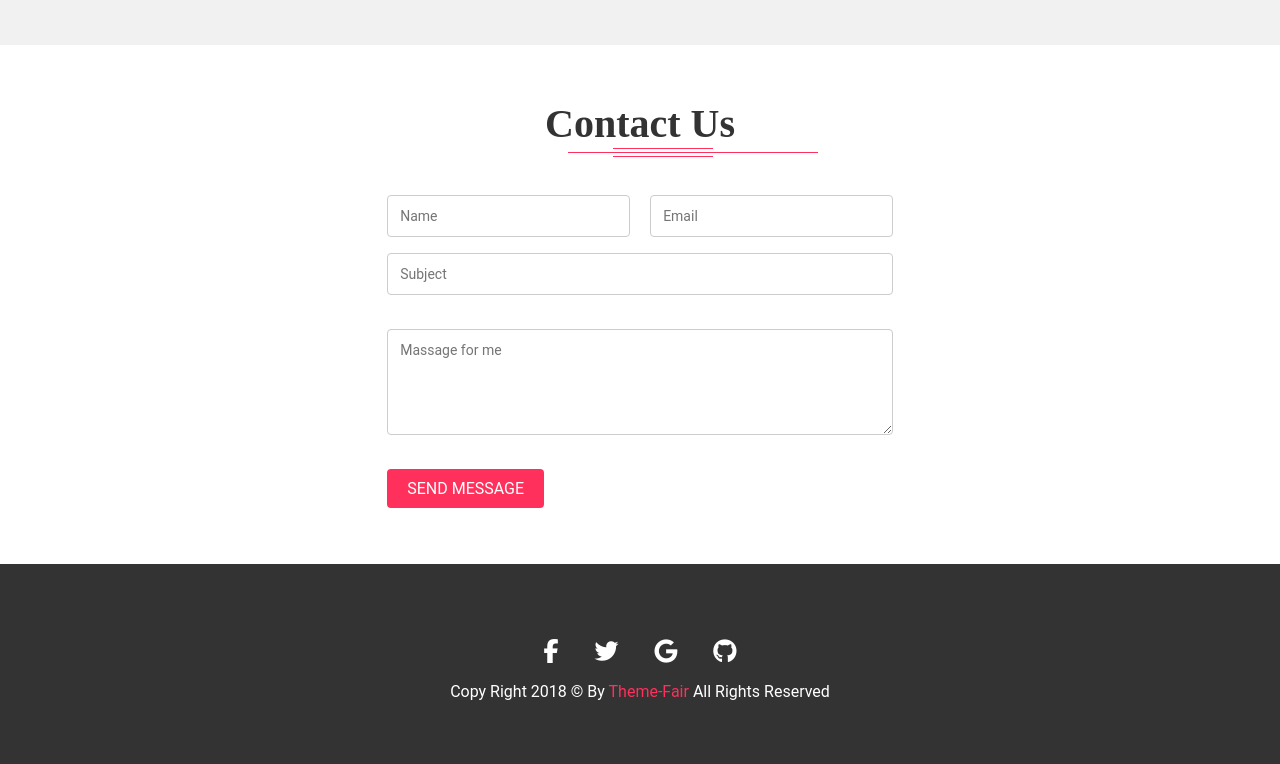
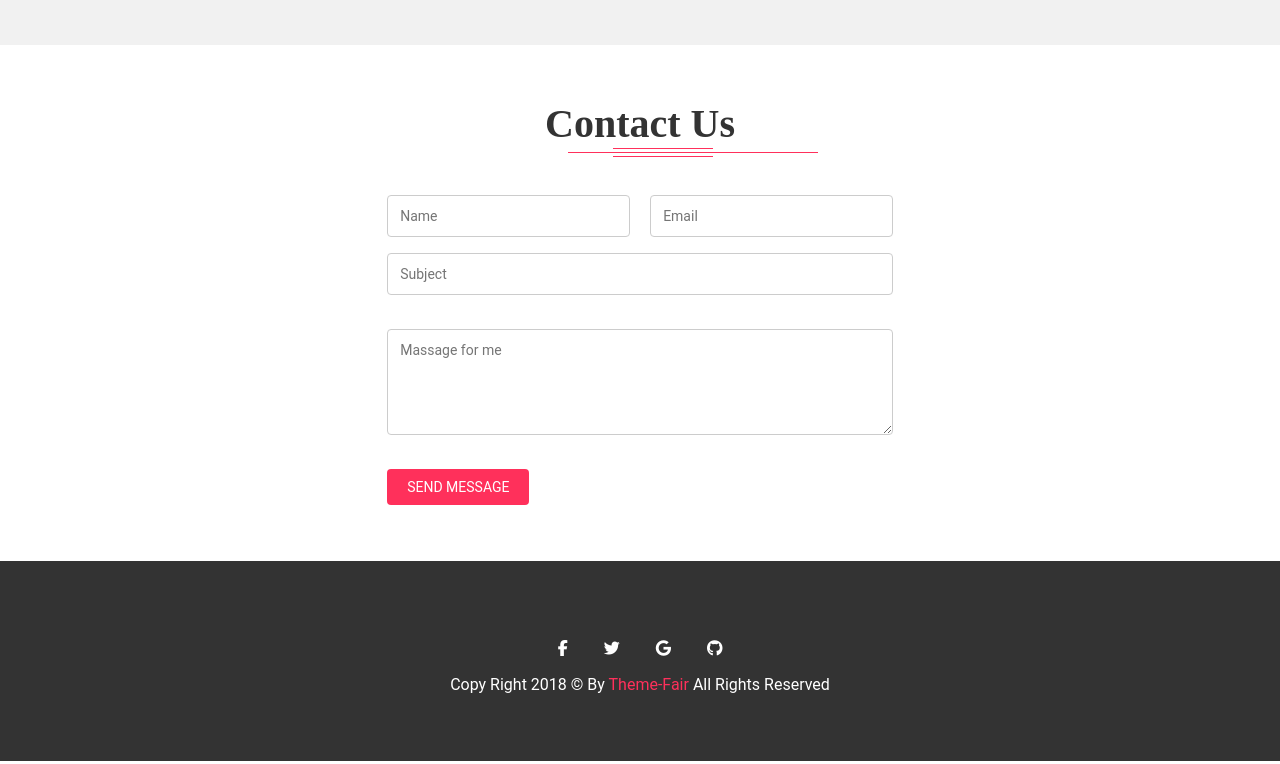
Before and after one commit to Nesma-Ramadan/Fokir-web-designed-with-html-css, a plain HTML site: page index.html in a window 1280 px wide. Shown: the part 5314-6078 px from the top of the page. Drawn offline with Linux system fonts and the light colour scheme.

Commit message:
first coment

```diff
--- a/css/style.css
+++ b/css/style.css
@@ -651,6 +651,7 @@ p {
     line-height: 32px;
     color: #333;
     padding: 8px 0;
+    transition: 1s;
 }
 
 .s6_info a:hover h2 {
@@ -731,7 +732,7 @@ textarea {
     width: fit-content;
     background-color: #ff305b;
     color: #fff;
-    font-size: 16px;
+    font-size: 14px;
     text-transform: uppercase;
     padding: 10px 20px;
     border: none;
@@ -751,7 +752,7 @@ textarea {
 
 .footer_icon i {
     color: #fff;
-    font-size: 24px;
+    font-size: 16px;
     margin: 16px;
     transition: 1s;
 }
--- a/index.html
+++ b/index.html
@@ -331,10 +331,10 @@
         <div class="footer section">
             <div class="contener">
                 <div class="footer_icon">
-                    <i class="fa-brands fa-facebook-f"></i>
-                    <i class="fa-brands fa-twitter"></i>
-                    <i class="fa-brands fa-google"></i>
-                    <i class="fa-brands fa-github"></i>
+                    <a href=""> <i class="fa-brands fa-facebook-f"></i></a>
+                    <a href=""><i class="fa-brands fa-twitter"></i></a>
+                    <a href=""><i class="fa-brands fa-google"></i></a>
+                    <a href=""><i class="fa-brands fa-github"></i></a>
                 </div>
                 <h3>copy right 2018 &COPY; by <a href="">theme-fair</a> all rights reserved</h3>
             </div>
```
